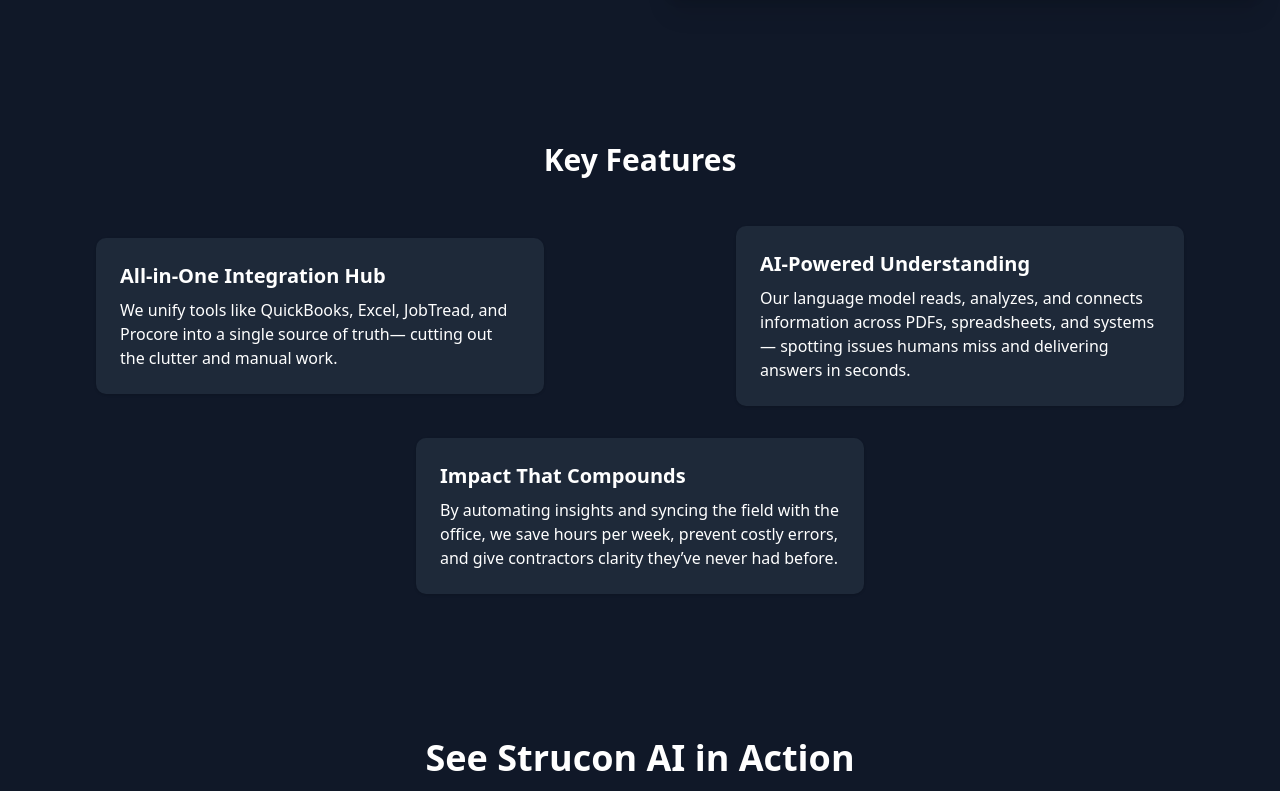
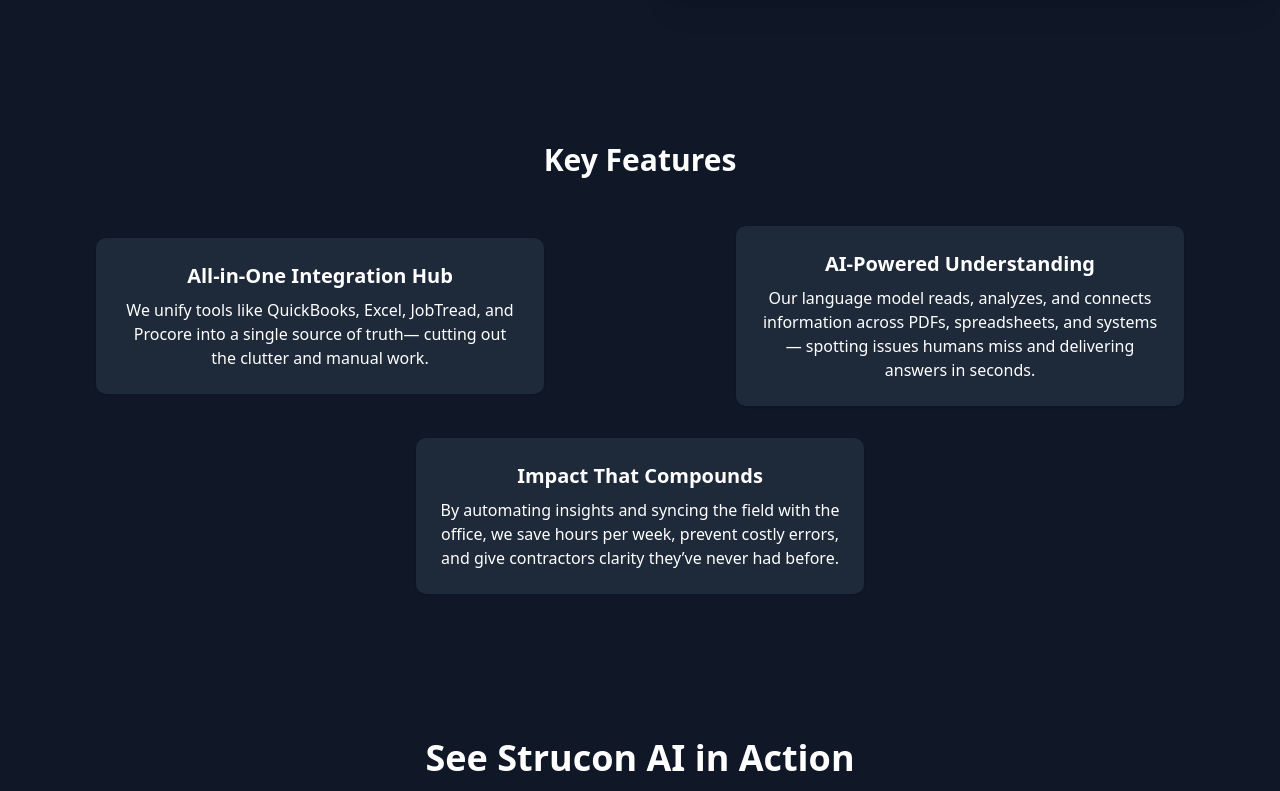
Before and after one commit to JKorwin/strucon-ai-demo, a Next.js app: page / in a window 1280 px wide. Shown: the part 578-1369 px from the top of the page. Built offline with nearby package versions, Linux system fonts and the light colour scheme; no server answers.

Commit message:
more polishing

```diff
--- a/src/components/sections/Features.tsx
+++ b/src/components/sections/Features.tsx
@@ -12,7 +12,7 @@
 
         <div className="grid grid-cols-1 md:grid-cols-2 gap-8 place-items-center">
           {/* Top Row */}
-          <div className="w-full max-w-md p-6 bg-white dark:bg-gray-800 text-gray-900 dark:text-white rounded-lg shadow hover:shadow-lg transition-all">
+          <div className="w-full max-w-md p-6 bg-white dark:bg-gray-800 text-gray-900 dark:text-white rounded-lg shadow hover:shadow-lg transition-all text-center">
             <h3 className="text-xl font-semibold mb-2">All-in-One Integration Hub</h3>
             <p>
               We unify tools like QuickBooks, Excel, JobTread, and Procore into a single source of truth—
@@ -20,7 +20,7 @@
             </p>
           </div>
 
-          <div className="w-full max-w-md p-6 bg-white dark:bg-gray-800 text-gray-900 dark:text-white rounded-lg shadow hover:shadow-lg transition-all">
+          <div className="w-full max-w-md p-6 bg-white dark:bg-gray-800 text-gray-900 dark:text-white rounded-lg shadow hover:shadow-lg transition-all text-center">
             <h3 className="text-xl font-semibold mb-2">AI-Powered Understanding</h3>
             <p>
               Our language model reads, analyzes, and connects information across PDFs, spreadsheets, and systems—
@@ -29,7 +29,7 @@
           </div>
 
           {/* Bottom Row - Centered */}
-          <div className="w-full max-w-md p-6 bg-white dark:bg-gray-800 text-gray-900 dark:text-white rounded-lg shadow hover:shadow-lg transition-all md:col-span-2 md:mx-auto">
+          <div className="w-full max-w-md p-6 bg-white dark:bg-gray-800 text-gray-900 dark:text-white rounded-lg shadow hover:shadow-lg transition-all md:col-span-2 md:mx-auto text-center">
             <h3 className="text-xl font-semibold mb-2">Impact That Compounds</h3>
             <p>
               By automating insights and syncing the field with the office, we save hours per week,
```
